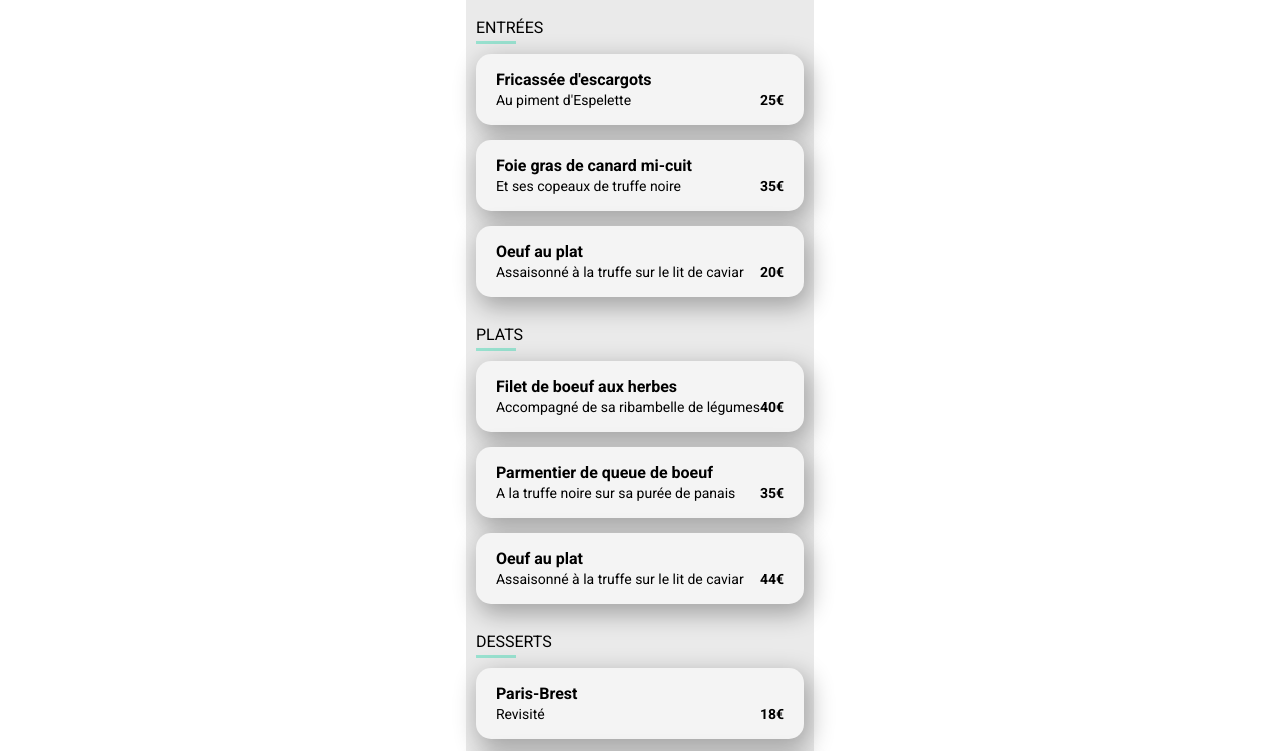
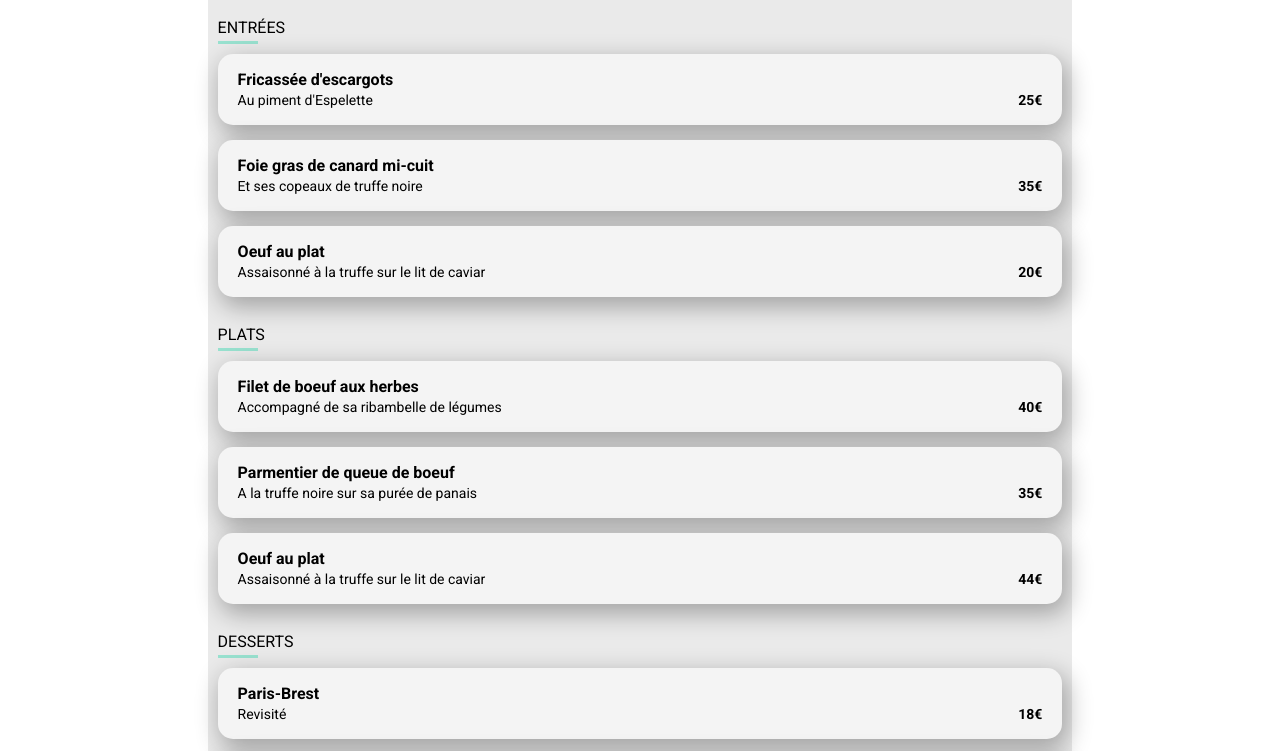
Before and after one commit to bitguilhem/ohmyfood, a plain HTML site: page menu_gout.html in a window 1280 px wide. Shown: the part 475-1226 px from the top of the page. Drawn offline with nearby package versions, Linux system fonts and the light colour scheme; files that its build step writes are made by us from their sources; a web font is replaced by a local one.

Commit message:
fini wed responsible

```diff
--- a/sass/pages/_menu_gout.scss
+++ b/sass/pages/_menu_gout.scss
@@ -36,6 +36,7 @@ main {
     margin-top: 310px;
     margin-left: auto;
     margin-right: auto;
+    width: 66%;
   }
 }
 
```
